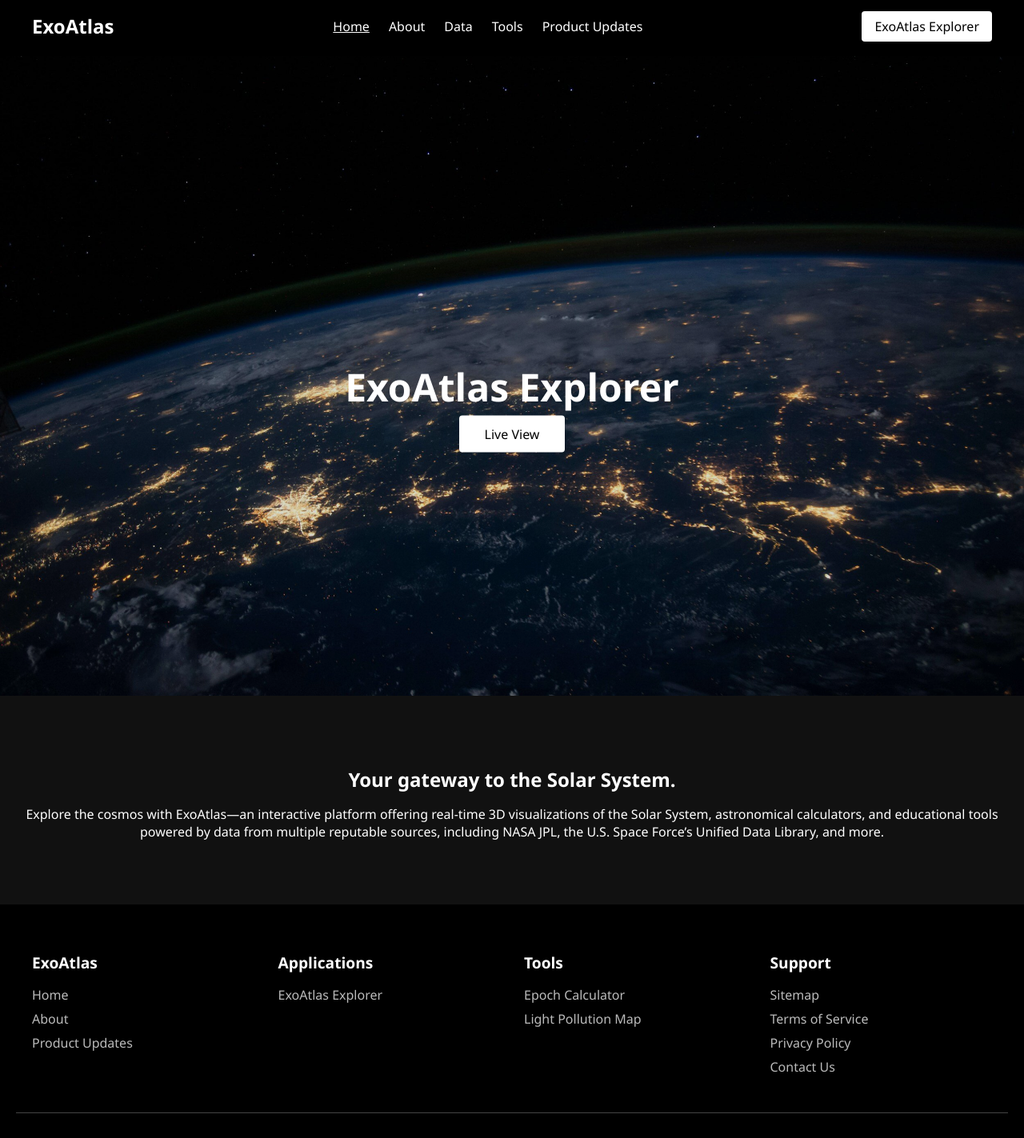
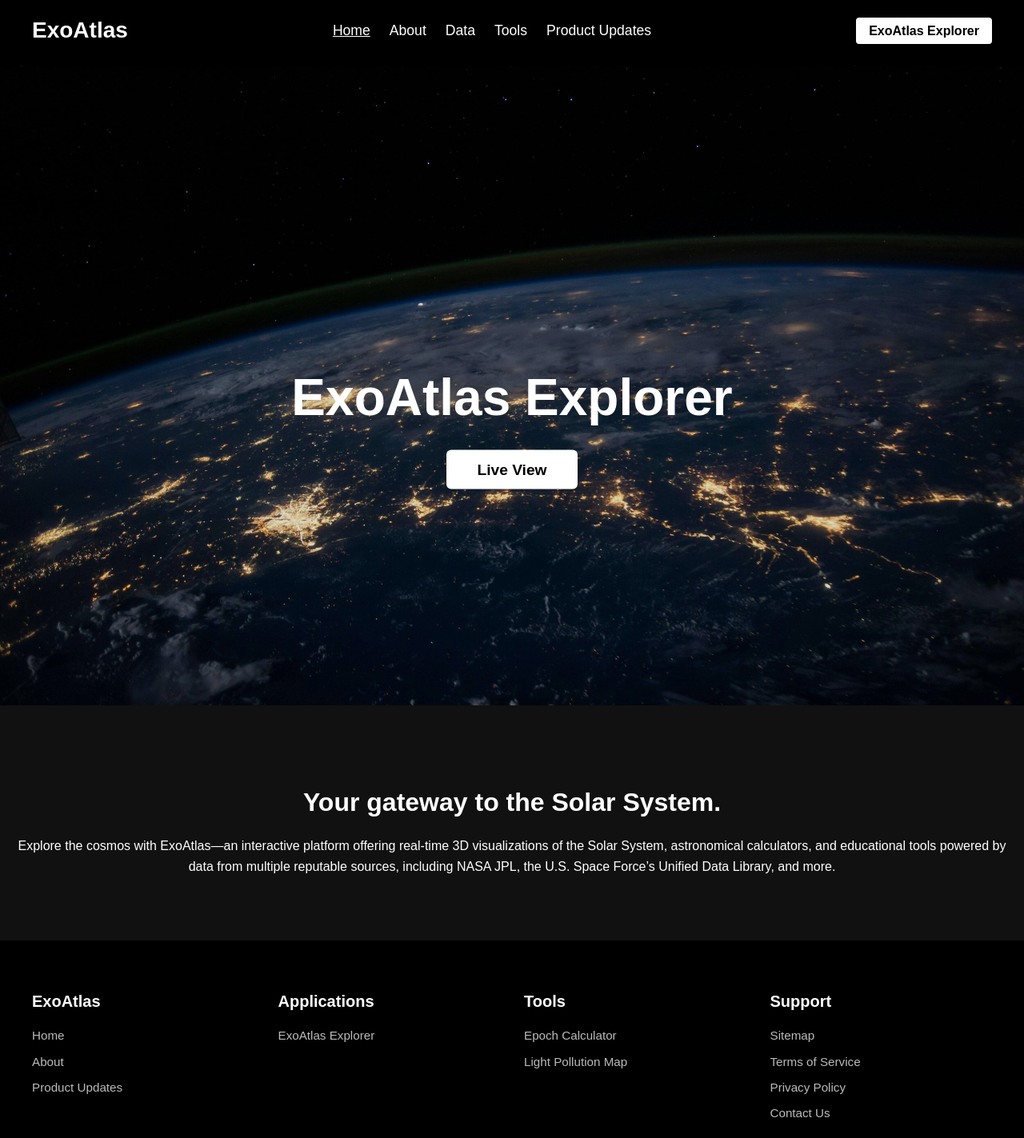
Before and after one commit to ExoAtlas/ExoAtlas.com, a plain HTML site: page index.html in a window 1280 px wide. Shown: the top 1423 px of the page at 80% size. Drawn offline with Linux system fonts and the light colour scheme.

Commit message:
Update style.css
Updated style.css

```diff
--- a/assets/css/style.css
+++ b/assets/css/style.css
@@ -1,16 +1,17 @@
 /* Base Styles */
 body {
   margin: 0;
-  font-family: 'Segoe UI', sans-serif;
+  font-family: 'Poppins', sans-serif;
   color: white;
   background-color: black;
+  line-height: 1.6;
 }
 
 /* Navigation Header */
 .site-header {
   background-color: #000;
   color: white;
-  font-family: 'Segoe UI', sans-serif;
+  font-family: 'Poppins', sans-serif;
   padding: 1rem 2rem;
   position: sticky;
   top: 0;
@@ -27,10 +28,10 @@
 }
 
 .logo a {
-  font-size: 1.5rem;
+  font-size: 1.75rem; /* Slightly larger */
   color: white;
   text-decoration: none;
-  font-weight: 600;
+  font-weight: 700;
 }
 
 .nav-links {
@@ -42,7 +43,8 @@
 .nav-links a {
   color: white;
   text-decoration: none;
-  font-size: 1rem;
+  font-size: 1.1rem; /* Slightly larger for readability */
+  font-weight: 500;
   position: relative;
 }
 
@@ -81,7 +83,8 @@
   text-decoration: none;
   padding: 0.5rem 1rem;
   border-radius: 4px;
-  font-weight: 500;
+  font-weight: 600;
+  font-size: 1rem;
   transition: background 0.3s;
 }
 
@@ -127,8 +130,9 @@
 }
 
 h1 {
-  font-size: 3rem;
-  margin-bottom: 1rem;
+  font-size: 4rem; /* Larger and bolder hero headline */
+  margin-bottom: 1.5rem;
+  font-weight: 700;
 }
 
 .cta-button {
@@ -136,9 +140,11 @@
   background-color: #ffffff;
   color: black;
   border: none;
-  font-size: 1rem;
+  font-size: 1.2rem;
+  font-weight: 600;
   text-decoration: none;
-  border-radius: 4px;
+  border-radius: 6px;
+  transition: background-color 0.3s;
 }
 
 .cta-button:hover {
@@ -153,7 +159,8 @@
 }
 
 .info-section h3 {
-  font-size: 1.5rem;
+  font-size: 2rem;
+  font-weight: 600;
   margin-bottom: 1rem;
 }
 
@@ -162,7 +169,8 @@
   background-color: #000;
   color: #fff;
   padding: 40px 20px 20px;
-  font-family: 'Segoe UI', sans-serif;
+  font-family: 'Poppins', sans-serif;
+  font-size: 0.95rem;
 }
 
 .footer-container {
@@ -174,7 +182,8 @@
 }
 
 .footer h3 {
-  font-size: 1.2rem;
+  font-size: 1.25rem;
+  font-weight: 600;
   margin-bottom: 10px;
   color: #ffffff;
 }
@@ -203,7 +212,7 @@
   border-top: 1px solid #444;
   padding-top: 20px;
   margin-top: 30px;
-  font-size: 0.9rem;
+  font-size: 0.85rem;
   display: flex;
   flex-direction: column;
   gap: 10px;
```
